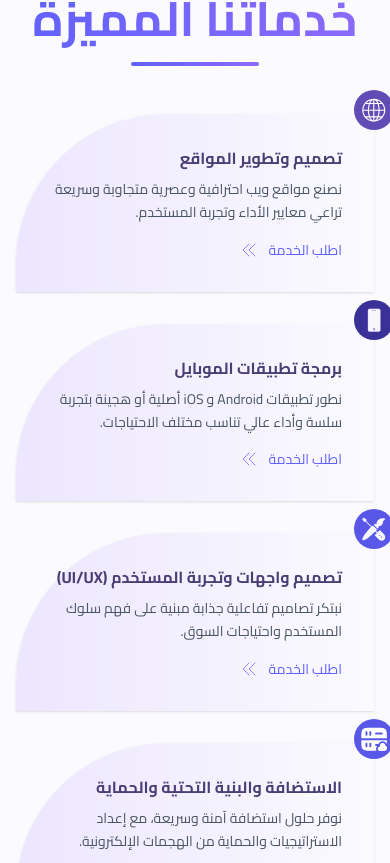
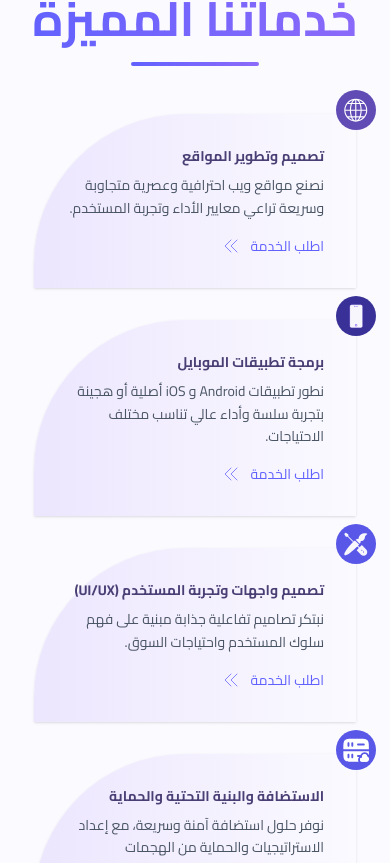
Before and after one commit to Abdulazizalsarraj2/task2, a React (Vite) app: page / in a window 390 px wide. Shown: the part 1239-2102 px from the top of the page. Built offline with nearby package versions, Linux system fonts and the light colour scheme.

Commit message:
adjust services and footer

```diff
--- a/src/components/footer/Footer.jsx
+++ b/src/components/footer/Footer.jsx
@@ -1,3 +1,104 @@
+// import React from 'react';
+// import {
+//   Mail,
+//   PhoneCall,
+//   Facebook,
+//   Instagram,
+//   MessageCircle
+// } from 'lucide-react';
+
+// import FooterLogo from "../../assets/Group 81.svg"
+
+// export default function Footer() {
+//   return (
+//     <footer
+//       id='contact-us'
+//       className="w-full bg-gradient-to-b from-[#8C6AF9] to-[#53419E] text-white pt-14 pb-8 text-sm"
+//       dir="rtl"
+//     >
+//       <div className="max-w-7xl mx-auto px-6 lg:px-12 rounded-[30px]">
+
+//         <div className="flex flex-col lg:flex-row justify-between items-center lg:items-start pb-10 gap-12 lg:gap-4">
+
+//           <div className="w-full lg:w-1/4 flex flex-col items-center lg:items-start gap-6 text-center lg:text-end">
+//             <img src={FooterLogo} alt='footer-logo' className='w-[150px]' />
+//             <div className="flex flex-col items-center lg:items-start gap-6 text-sm">
+//               <a href="mailto:adelkharzoum@gmail.com" className="flex items-center gap-2 opacity-90 hover:opacity-100 transition">
+//                 <Mail size={16} /> adelkharzoum@gmail.com
+//               </a>
+//               <a href="tel:+963993656197" className="flex items-center gap-2 opacity-90 hover:opacity-100 transition">
+//                 <PhoneCall size={16} /> 963 993 656 197+
+//               </a>
+//             </div>
+//           </div>
+
+
+//           <div className="hidden lg:block border-l border-white/30 h-64 mx-8"></div>
+
+
+//           <div className="w-full lg:w-1/4 flex flex-col items-center lg:items-end gap-6">
+//             <h3 className="text-base font-semibold lg:translate-x-[80px]">روابط مهمة</h3>
+//             <div className="flex gap-14 text-white/90 text-center lg:text-end">
+//               <ul className="flex flex-col space-y-6">
+//                 <li><a href="#" className="hover:text-white transition">الرئيسية</a></li>
+//                 <li><a href="#about-us" className="hover:text-white transition">من نحن</a></li>
+//                 <li><a href="#our-team" className="hover:text-white transition">الفريق</a></li>
+//                 <li><a href="#our-services" className="hover:text-white transition">خدماتنا</a></li>
+//               </ul>
+//               <ul className="flex flex-col space-y-6">
+//                 <li><a href="#" className="hover:text-white transition">الأعمال</a></li>
+//                 <li><a href="#request-a-service" className="hover:text-white transition">اطلب خدمة</a></li>
+//                 <li><a href="#contact-us" className="hover:text-white transition">تواصل معنا</a></li>
+//               </ul>
+//             </div>
+//           </div>
+
+
+//           <div className="hidden lg:block border-l border-white/30 h-64 mx-8"></div>
+
+
+//           <div className="w-full lg:w-2/4 flex flex-col items-center lg:items-start gap-6 text-center lg:text-end">
+//             <h3 className="text-base font-semibold lg:-translate-x-[90px]">خدماتنا</h3>
+//             <div className="grid grid-cols-1 sm:grid-cols-2 gap-x-14 gap-y-6 text-white/90 w-full">
+//               <span>تصميم وتطوير المواقع</span>
+//               <span>تصميم واجهات وتجربة المستخدم (UI/UX)</span>
+//               <span>برمجة تطبيقات الموبايل</span>
+//               <span>حلول الأنظمة الداخلية (CMS / CRM / ERP)</span>
+//               <span>التصميم الإبداعي (جرافيك وموشن)</span>
+//               <span>التحول الرقمي والتحليل الاستشاري</span>
+//               <span>الاستضافة والبنية التحتية والحماية</span>
+//               <span>التكامل مع الأنظمة والخدمات (AI / Payment / APIs)</span>
+//             </div>
+//           </div>
+//         </div>
+
+//         <div className="mt-8">
+//           <div className="flex items-center">
+
+//             <div className="flex-grow border-t border-white/30"></div>
+
+
+//             <div className="flex gap-6 px-4">
+//               <a href="#" aria-label="Whatsapp" className="hover:opacity-80 transition"><MessageCircle size={20} /></a>
+//               <a href="#" aria-label="Facebook" className="hover:opacity-80 transition"><Facebook size={20} /></a>
+//               <a href="#" aria-label="Instagram" className="hover:opacity-80 transition"><Instagram size={20} /></a>
+//             </div>
+
+
+//             <div className="flex-grow border-t border-white/30"></div>
+//           </div>
+
+
+//           <p className="text-center text-white/80 text-xs pt-4">
+//             جميع الحقوق محفوظة © 2025 |{' '}
+//             <a href="#" className=" hover:text-white">سياسة الخصوصية</a>
+//           </p>
+//         </div>
+//       </div>
+//     </footer>
+//   );
+// }
+
 import React from 'react';
 import {
   Mail,
@@ -13,13 +114,12 @@ export default function Footer() {
   return (
     <footer
       id='contact-us'
-      className="w-full bg-gradient-to-b from-[#8C6AF9] to-[#53419E] text-white pt-14 pb-8 text-sm"
+      className="w-full text-white pt-14 pb-8 text-sm"
+      style={{ background: 'radial-gradient(ellipse at top, #8C6AF9, #53419E)' }}
       dir="rtl"
     >
       <div className="max-w-7xl mx-auto px-6 lg:px-12 rounded-[30px]">
-
         <div className="flex flex-col lg:flex-row justify-between items-center lg:items-start pb-10 gap-12 lg:gap-4">
-
           <div className="w-full lg:w-1/4 flex flex-col items-center lg:items-start gap-6 text-center lg:text-end">
             <img src={FooterLogo} alt='footer-logo' className='w-[150px]' />
             <div className="flex flex-col items-center lg:items-start gap-6 text-sm">
@@ -27,15 +127,11 @@ export default function Footer() {
                 <Mail size={16} /> adelkharzoum@gmail.com
               </a>
               <a href="tel:+963993656197" className="flex items-center gap-2 opacity-90 hover:opacity-100 transition">
-                <PhoneCall size={16} /> 963 993 656 197+
-              </a>
+                 <PhoneCall size={16} /> 963 993 656 197+
+               </a>
             </div>
           </div>
-
-
           <div className="hidden lg:block border-l border-white/30 h-64 mx-8"></div>
-
-
           <div className="w-full lg:w-1/4 flex flex-col items-center lg:items-end gap-6">
             <h3 className="text-base font-semibold lg:translate-x-[80px]">روابط مهمة</h3>
             <div className="flex gap-14 text-white/90 text-center lg:text-end">
@@ -52,11 +148,7 @@ export default function Footer() {
               </ul>
             </div>
           </div>
-
-
           <div className="hidden lg:block border-l border-white/30 h-64 mx-8"></div>
-
-
           <div className="w-full lg:w-2/4 flex flex-col items-center lg:items-start gap-6 text-center lg:text-end">
             <h3 className="text-base font-semibold lg:-translate-x-[90px]">خدماتنا</h3>
             <div className="grid grid-cols-1 sm:grid-cols-2 gap-x-14 gap-y-6 text-white/90 w-full">
@@ -71,27 +163,19 @@ export default function Footer() {
             </div>
           </div>
         </div>
-
         <div className="mt-8">
           <div className="flex items-center">
-
             <div className="flex-grow border-t border-white/30"></div>
-
-
             <div className="flex gap-6 px-4">
               <a href="#" aria-label="Whatsapp" className="hover:opacity-80 transition"><MessageCircle size={20} /></a>
               <a href="#" aria-label="Facebook" className="hover:opacity-80 transition"><Facebook size={20} /></a>
               <a href="#" aria-label="Instagram" className="hover:opacity-80 transition"><Instagram size={20} /></a>
             </div>
-
-
             <div className="flex-grow border-t border-white/30"></div>
           </div>
-
-
           <p className="text-center text-white/80 text-xs pt-4">
             جميع الحقوق محفوظة © 2025 |{' '}
-            <a href="#" className=" hover:text-white">سياسة الخصوصية</a>
+            <a href="#" className="hover:text-white">سياسة الخصوصية</a>
           </p>
         </div>
       </div>
--- a/src/components/our-services/OurServices.jsx
+++ b/src/components/our-services/OurServices.jsx
@@ -66,12 +66,12 @@ export default function ServicesSection() {
         {services.map(({ title, description, icon }, idx) => (
           <div
             key={idx}
-            className="relative bg-gradient-to-r from-[#ECE6FE] to-[#FBFAFF] rounded-tl-[150px] shadow-sm  p-8 text-right transition hover:shadow-md"
+            className="relative bg-gradient-to-r from-[#ECE6FE] to-[#FBFAFF] rounded-tl-[150px] shadow-sm  p-8 text-right transition hover:shadow-md lg:w-full w-[90%] mx-auto"
           >
 
               <img src={icon} className=" w-10 h-10 absolute -top-6 -right-5" />
 
-            <h3 className="font-bold text-[#4A3F75] text-md mb-2">{title}</h3>
+            <h3 className="font-bold text-[#4A3F75] lg:text-[16px] text-sm mb-2">{title}</h3>
             <p className="text-sm text-gray-600 leading-relaxed">{description}</p>
 
             <div className="flex gap-3 items-center">
```
